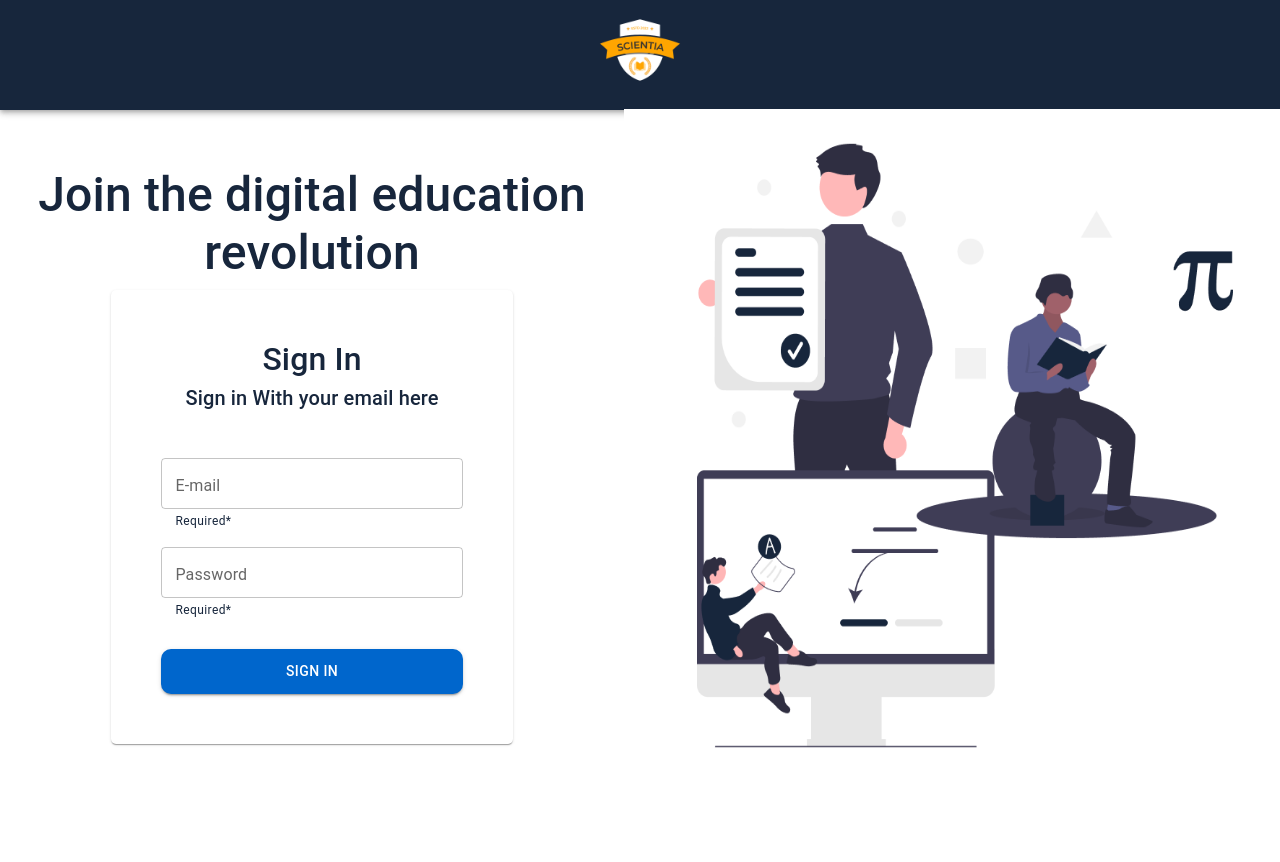
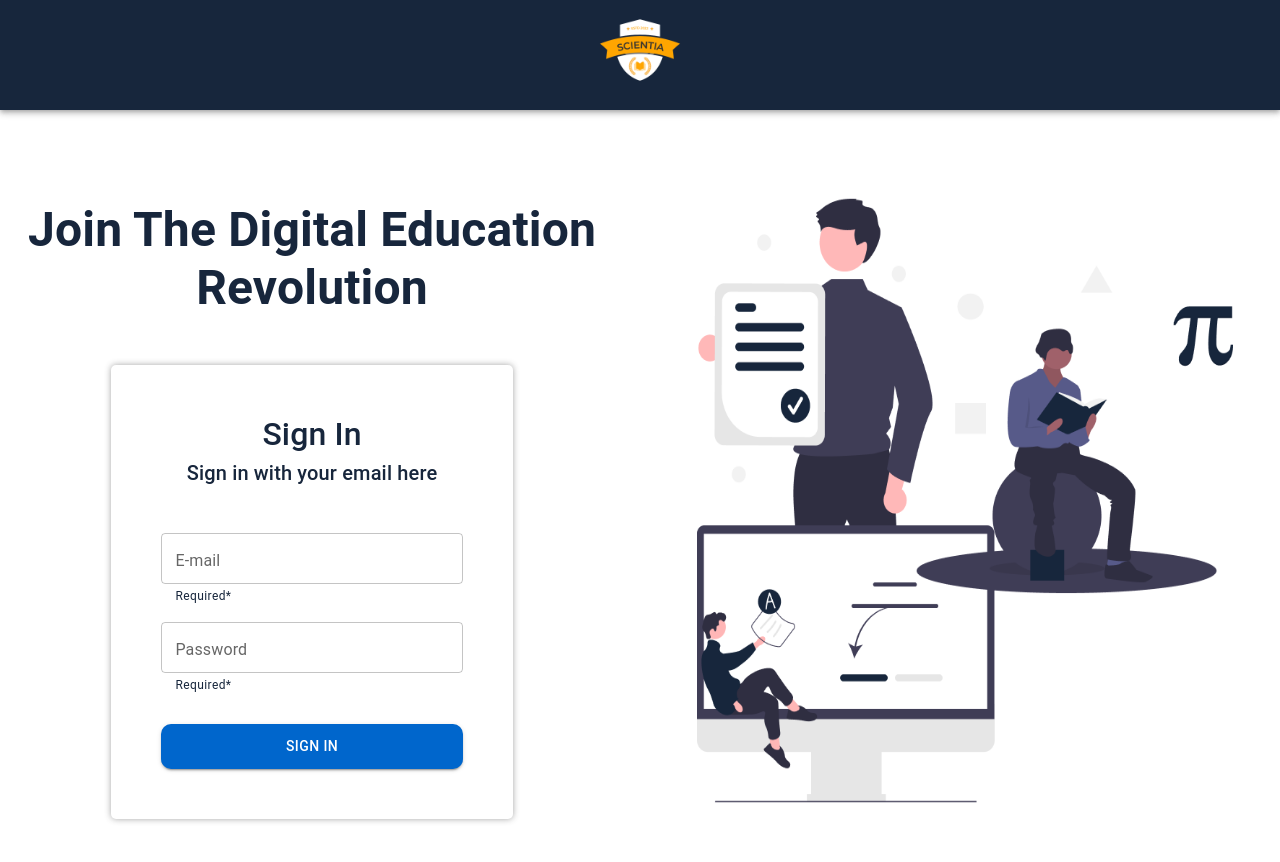
Before and after one commit to shehanxdev/ITPM-GRP-45-Scientia-LMS, a React (Create React App) app in the folder client/: page / in a window 1280 px wide. Shown: the top 862 px of the page. Before the commit the page ends 801 px from the top, so only its background shows below. Built offline with nearby package versions, Linux system fonts and the light colour scheme.

Commit message:
Removed Ref hook and height calculation in LoginPG

```diff
--- a/client/src/components/Shared/SignInForm.js
+++ b/client/src/components/Shared/SignInForm.js
@@ -13,7 +13,7 @@ function SignInForm() {
       }}
     >
       <h2 className="heading-1">Sign In</h2>
-      <h5 className="mb-5">Sign in With your email here</h5>
+      <h5 className="mb-5">Sign in with your email here</h5>
       <InputField
         type="email"
         label="E-mail"
--- a/client/src/layouts/LoginPage/LoginPage.jsx
+++ b/client/src/layouts/LoginPage/LoginPage.jsx
@@ -6,20 +6,9 @@ import LOGOW from "../../assets/logo/LogoW.png";
 import LOGIN_ILLUSTRATION from "../../assets/illustrations/Illustration.png";
 
 export default function LoginPage() {
-  const appBarRef = useRef(null);
-  const [appBarHeight, setAppBarHeight] = useState(0);
-
-  useEffect(() => {
-    setAppBarHeight(appBarRef.current.clientHeight);
-  }, []);
-  //This style dectates the height of the div section after AppBar
-  const customLoginSectionStyle = {
-    height: `calc(100vh - ${appBarHeight}px)`,
-  };
-
   return (
     <div className="custom-login-page">
-      <AppBar position="static" ref={appBarRef}>
+      <AppBar position="static">
         <img
           style={{
             widows: "100px",
@@ -33,11 +22,13 @@ export default function LoginPage() {
       </AppBar>
       <div
         className="d-flex custom-login-section-wrapper"
-        style={customLoginSectionStyle}
+        style={{ minHeight: "100vh" }}
       >
         {" "}
-        <div className="d-flex flex-column justify-content-center align-items-center flex-grow-1">
-          <h1 className="text-center">Join the digital education revolution</h1>
+        <div className="d-flex flex-column justify-content-center align-items-center flex-grow-1 ">
+          <h1 className="text-center mb-5 ">
+            Join The Digital Education <br /> Revolution
+          </h1>
           <SignInForm />
         </div>
         <div className="custom-login-img-wrapper d-flex align-items-center ">
--- a/client/src/styles/custom.global.css
+++ b/client/src/styles/custom.global.css
@@ -12,10 +12,12 @@ div {
 
 h1 {
   font-size: calc(16px + 51 * (100vw - 200px) / 1718) !important;
+  font-weight: 700 !important;
 }
 
-.custom-signin-form {
+.custom-login-page .custom-signin-form {
   width: calc(382px + 68 * (100vw - 1028px) / 890) !important;
+  box-shadow: 0px 0px 6px 0px rgba(46, 46, 46, 0.432);
 }
 
 .custom-login-section-wrapper img {
--- a/client/src/styles/custom.global.scss
+++ b/client/src/styles/custom.global.scss
@@ -16,11 +16,13 @@ div {
 
 h1 {
   font-size: calc(16px + 51 * ((100vw - 200px) / 1718)) !important;
+  font-weight: 700 !important;
 }
 
 //custom CSS
-.custom-signin-form {
+.custom-login-page .custom-signin-form {
   width: calc(382px + 68 * ((100vw - 1028px) / 890)) !important;
+  box-shadow: 0px 0px 6px 0px rgba(46, 46, 46, 0.432);
 }
 
 .custom-login-section-wrapper img {
```
Also changed, not shown: 1 other file (tests, documents, lock files or other folders).
